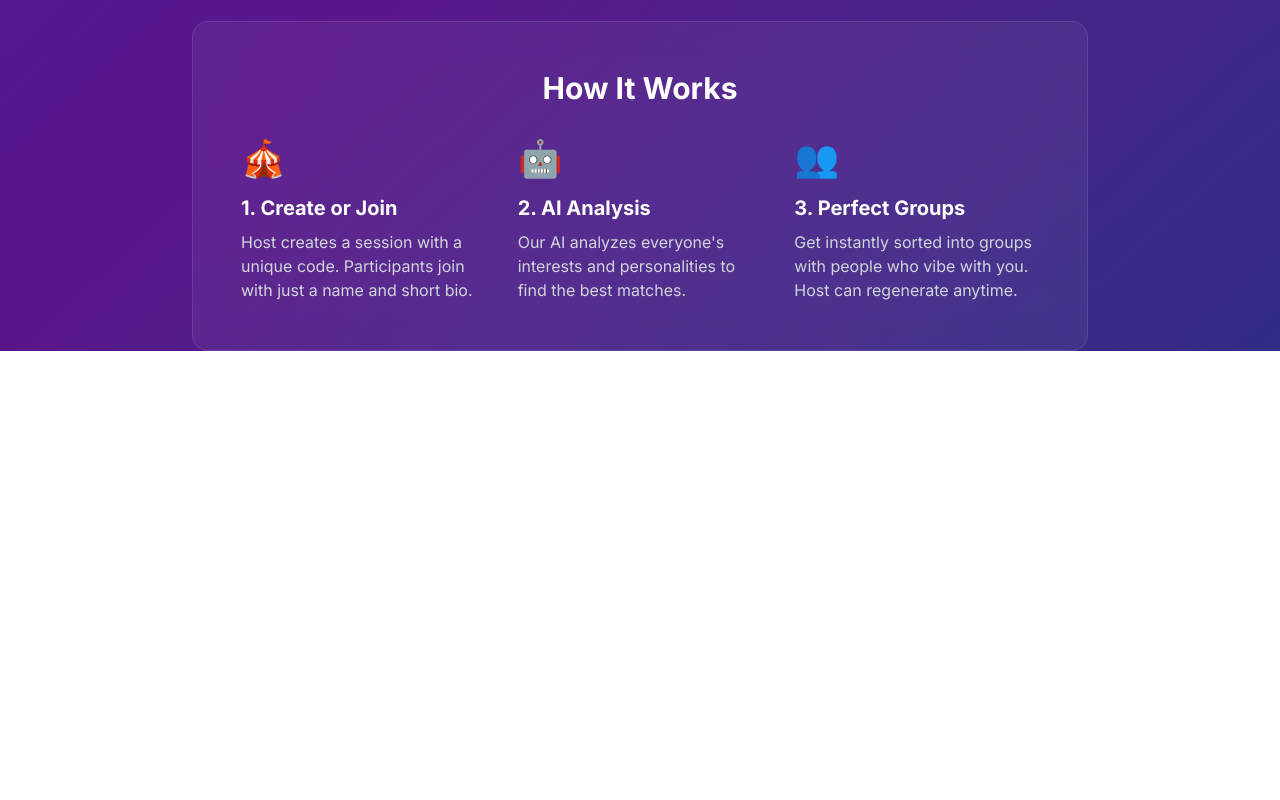
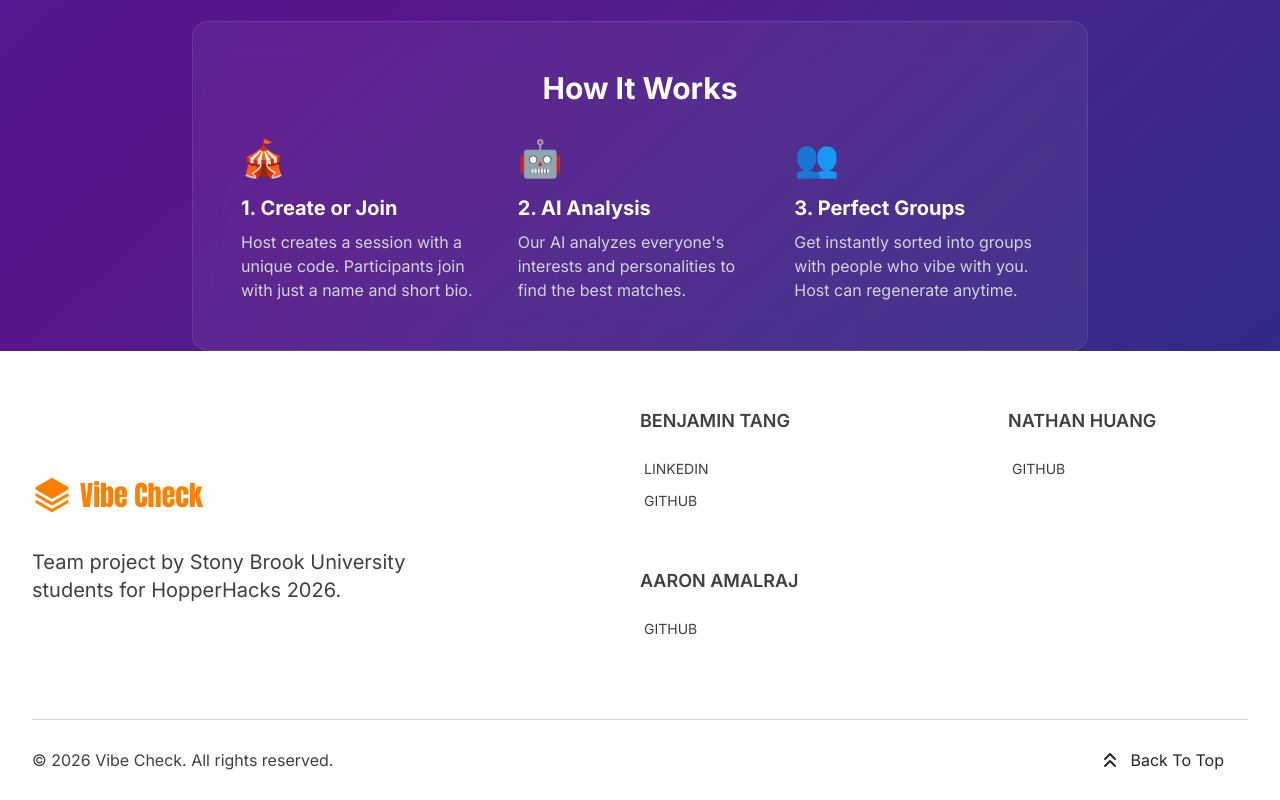
Before and after one commit to Benjam1n-Tang/hopperhacks-vibecheck, a Next.js app: page / in a window 1280 px wide. Shown: the part 803-1603 px from the top of the page. Before the commit the page ends 1154 px from the top, so only its background shows below. Built offline with nearby package versions, Linux system fonts and the light colour scheme; no server answers.

Commit message:
Add footer

```diff
--- a/app/layout.tsx
+++ b/app/layout.tsx
@@ -10,6 +10,7 @@ import {
 import { Geist, Geist_Mono, Inter, Poppins, Anton } from 'next/font/google';
 import './globals.css';
 import NavBar from '../components/NavBar';
+import Footer from '@/components/Footer';
 
 const geistSans = Geist({
   variable: '--font-geist-sans',
@@ -57,6 +58,7 @@ export default function RootLayout({
         >
           <NavBar />
           {children}
+          <Footer />
         </body>
       </html>
     </ClerkProvider>
--- /dev/null
+++ b/app/utils/contants.ts
@@ -0,0 +1,22 @@
+export const members = [
+  {
+    name: "Benjamin Tang",
+    socials: {
+      linkedin: 'https://www.linkedin.com/in/btang22/',
+      github: 'https://github.com/Benjam1n-Tang',
+    }
+  },
+  {
+    name: 'Nathan Huang',
+    socials: {
+      github: 'https://github.com/WorkingRice',
+    },
+  },
+  {
+    name: "Aaron Amalraj",
+    role: 'Computational Specialist',
+    socials: {
+      github: "https://github.com/Aaronwins"
+    }
+  },
+];
--- /dev/null
+++ b/components/Footer.tsx
@@ -0,0 +1,79 @@
+'use client';
+import { logo } from '@/app/assets';
+import { members } from '@/app/utils/contants';
+import { ChevronsUp } from 'lucide-react';
+import Image from 'next/image';
+
+const Footer = () => {
+  return (
+    <footer className="bg-white px-8">
+      <div className="flex flex-col gap-12 mt-auto mx-auto max-w-360 pt-14 pb-6">
+        <div className="flex justify-between items-center">
+          <div className="flex flex-col gap-8">
+            <div className="flex items-center">
+              <Image
+                src={logo}
+                alt="VibeCheck Logo"
+                width={40}
+                height={40}
+                className="inline mr-2"
+              />
+              <h4
+                className="text-primary text-[28px]"
+                style={{ fontFamily: 'var(--font-anton)' }}
+              >
+                Vibe Check
+              </h4>
+            </div>
+            <div className="text-neutral-700 text-xl w-100">
+              Team project by Stony Brook University students for HopperHacks
+              2026.
+            </div>
+          </div>
+          <div className="grid grid-cols-2 grid-rows-2 gap-x-32 gap-y-14">
+            {members.map((member) => (
+              <div key={member.name} className="flex flex-col gap-6 w-60">
+                <div className="flex flex-col gap-[0px]">
+                  <h3 className="uppercase text-neutral-700 text-lg font-semibold">
+                    {member.name}
+                  </h3>
+                </div>
+                <div className="flex flex-col gap-3 uppercase pl-1">
+                  {Object.entries(member.socials).map(([platform, url]) => (
+                    <a
+                      key={platform}
+                      href={url}
+                      target="_blank"
+                      rel="noopener noreferrer"
+                      className="text-neutral-700 text-sm hover:underline w-fit inline-block"
+                    >
+                      {platform}
+                    </a>
+                  ))}
+                </div>
+              </div>
+            ))}
+          </div>
+        </div>
+        <div className="border-t border-neutral-300">
+          <div className="flex justify-between items-center pt-6">
+            <p className="text-neutral-700 ">
+              © 2026 Vibe Check. All rights reserved.{' '}
+            </p>
+            <div className="text-neutral-800 hover:text-neutral-600">
+              <button
+                onClick={() => window.scrollTo({ top: 0, behavior: 'smooth' })}
+                className="flex items-center gap-2 text-neutral-800 hover:text-neutral-600 hover:cursor-pointer transition-all duration-300 hover:-translate-y-1 rounded-md px-6 py-1 group"
+              >
+                <ChevronsUp className="w-6 h-6 group-hover:-translate-y-1 transition-transform duration-300 text-neutral-800 hover:text-neutral-600" />
+                Back To Top
+              </button>
+            </div>
+          </div>
+        </div>
+      </div>
+    </footer>
+  );
+};
+
+export default Footer;
--- a/components/NavBar.tsx
+++ b/components/NavBar.tsx
@@ -38,7 +38,8 @@ const NavBar = () => {
   };
 
   return (
-    <nav className="flex items-center justify-between px-8 py-4 bg-white text-black shadow-md fixed top-0 z-50 w-full">
+    <nav className="fixed top-0 z-50 w-full bg-white px-6 py-4">
+      <div className="max-w-[1440px] mx-auto w-full flex items-center justify-between bg-white text-black">
         <Link href="/" className="flex gap-2 flex-row items-center ">
           <Image
             src={logo}
@@ -75,6 +76,7 @@ const NavBar = () => {
             >
               {isCreating ? 'Creating...' : '+ Create Session'}
             </button>
+            <div className="[&_.cl-avatarBox]:!w-10 [&_.cl-avatarBox]:!h-10 [&_.cl-avatarImage]:!w-10 [&_.cl-avatarImage]:!h-10 [&_.cl-avatarImage]:!object-cover [&_.cl-avatarImage]:!object-center">
               <UserButton>
                 <UserButton.MenuItems>
                   <UserButton.Link
@@ -100,7 +102,9 @@ const NavBar = () => {
                   <UserButton.Action label="manageAccount" />
                 </UserButton.MenuItems>
               </UserButton>
+            </div>
           </SignedIn>
+        </div>
       </div>
     </nav>
   );
--- a/package.json
+++ b/package.json
@@ -11,6 +11,7 @@
   "dependencies": {
     "@clerk/nextjs": "^6.38.1",
     "@supabase/supabase-js": "^2.97.0",
+    "lucide-react": "^0.575.0",
     "next": "16.1.6",
     "openai": "^6.22.0",
     "postcss": "^8.5.6",
```
Also changed, not shown: 1 other file (tests, documents, lock files or other folders). Lines whose indentation alone changed are shown as unchanged.
